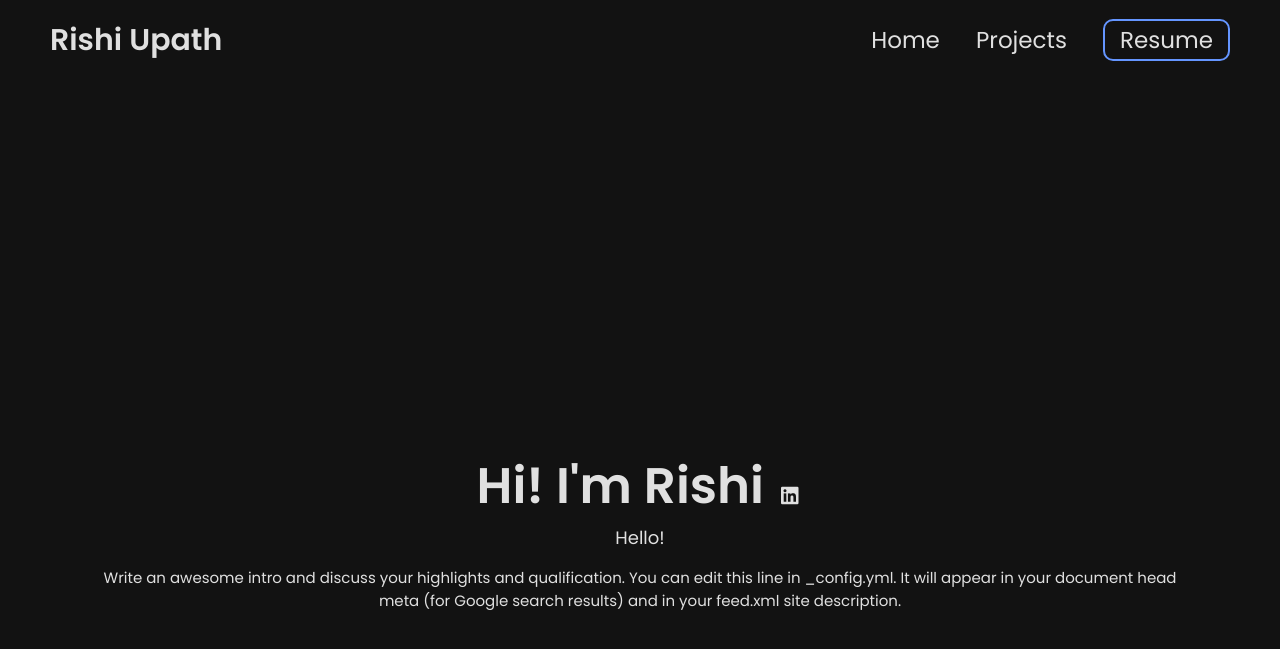
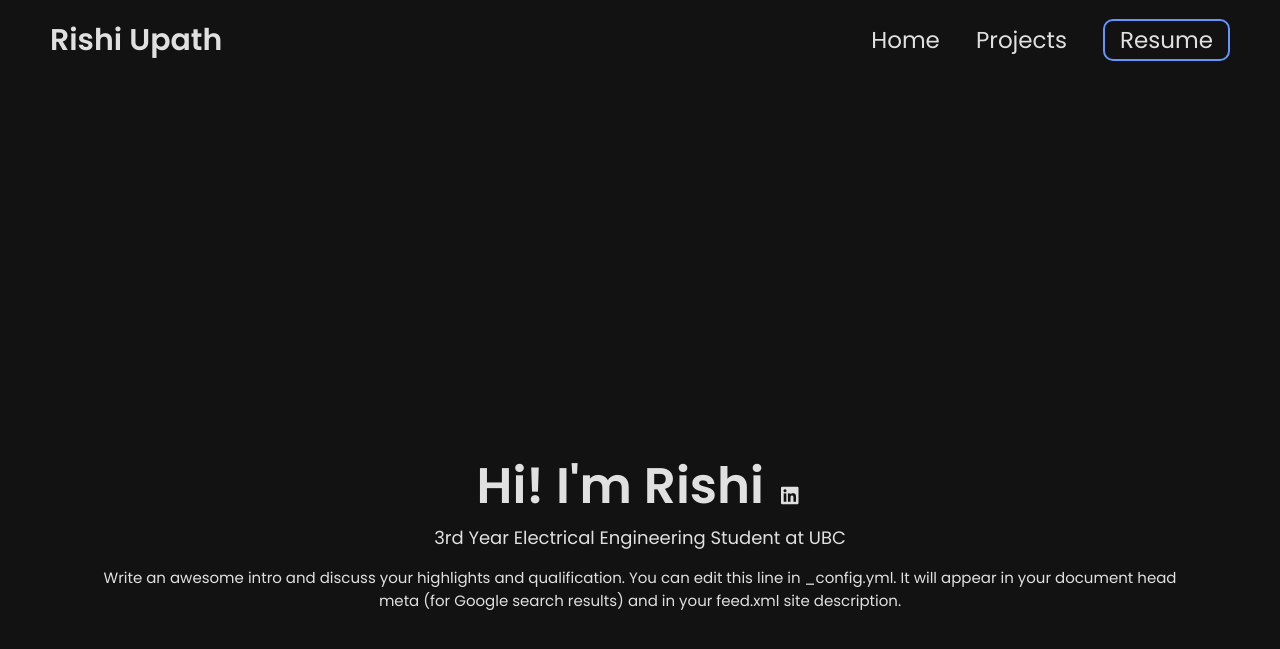
Before and after one commit to rishiupath/rishiupath.github.io, a Jekyll site: the page built from index.html, in a window 1280 px wide and 900 px high. Shown: the top 649 px of the window. Built offline with Jekyll 4.4.1, drawn with Linux system fonts in a browser that asks for light colours.

Commit message:
Update _config.yml

```diff
--- a/_config.yml
+++ b/_config.yml
@@ -13,7 +13,7 @@ title: Rishi Upath's Portfolio # This is what shows up in the tab of the browser
 
 # Hero Section
 name: Rishi Upath
-headline: Hello!
+headline: 3rd Year Electrical Engineering Student at UBC
 description: >- # dont remove this line. this will ignore all new lines until the next section
   Write an awesome intro and discuss your highlights and qualification. You can edit this
   line in _config.yml. It will appear in your document head meta (for
```
